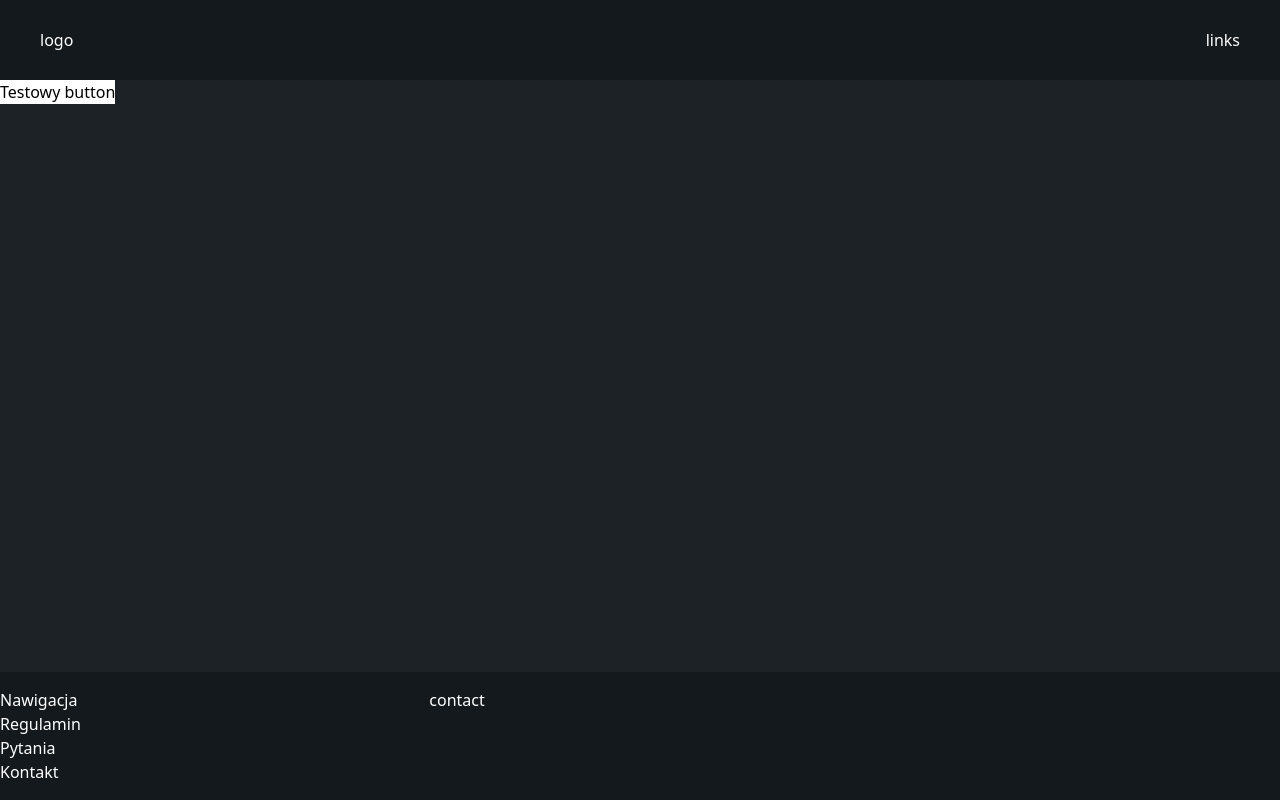
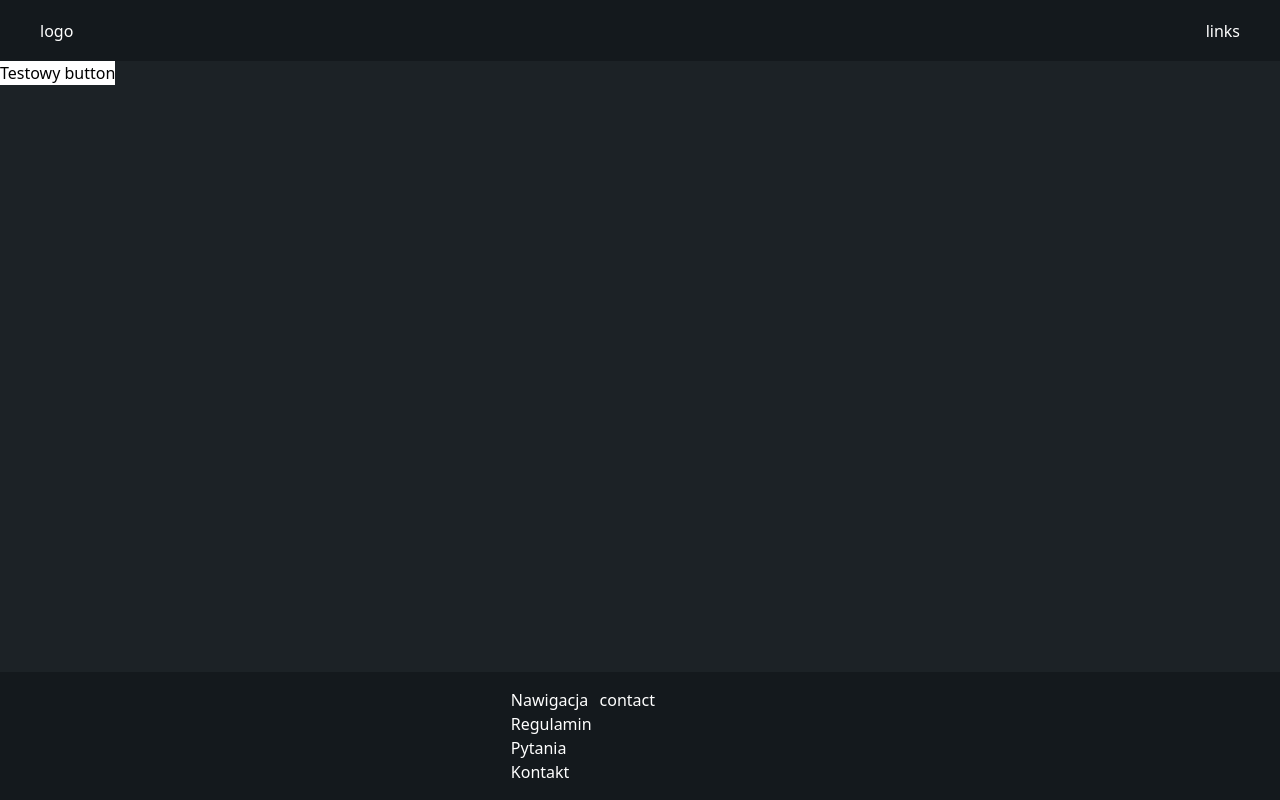
Before and after one commit to sebkk/fortguns-shop, a Next.js app: page / in a window 1280 px wide. Built offline with nearby package versions, Linux system fonts and the light colour scheme.

Commit message:
Add PublicLayout component; refactor layout structure and styling across pages

```diff
--- a/package.json
+++ b/package.json
@@ -10,6 +10,7 @@
   },
   "dependencies": {
     "classnames": "^2.5.1",
+    "clsx": "^2.1.1",
     "next": "15.1.6",
     "react": "^19.0.0",
     "react-dom": "^19.0.0"
--- /dev/null
+++ b/src/app/(public)/contact/layout.tsx
@@ -0,0 +1,11 @@
+import PublicLayout from '@/features/publicLayout/layout';
+
+type userLayoutProps = {
+  children: React.ReactNode;
+};
+
+const userLayout = async ({ children }: userLayoutProps) => {
+  return <PublicLayout>{children}</PublicLayout>;
+};
+
+export default userLayout;
--- a/src/app/layout.tsx
+++ b/src/app/layout.tsx
@@ -1,8 +1,8 @@
 import type { Metadata } from 'next';
 import { Geist, Geist_Mono } from 'next/font/google';
+import clsx from 'clsx';
+
 import './globals.css';
-import { Header } from '@/components/Header';
-import { Footer } from '@/components/Footer';
 
 const geistSans = Geist({
   variable: '--font-geist-sans',
@@ -26,10 +26,10 @@ const RootLayout = ({
 }>) => {
   return (
     <html lang='en'>
-      <body className={`bg-elevation-2 relative min-h-screen`}>
-        <Header />
-        <div className='h-content-container'>{children}</div>
-        <Footer />
+      <body
+        className={clsx('h-screen', geistSans.variable, geistMono.variable)}
+      >
+        {children}
       </body>
     </html>
   );
--- a/src/app/page.tsx
+++ b/src/app/page.tsx
@@ -1,12 +1,15 @@
 import { Button } from '@/components/Button';
+import PublicLayout from '@/features/publicLayout/layout';
 
 const Home = () => {
   return (
-    <main className='container h-full flex-1'>
-      <div className='flex flex-col items-center gap-4 sm:flex-row'>
-        <Button>Testowy button</Button>
-      </div>
-    </main>
+    <PublicLayout>
+      <main className='h-full'>
+        <div className='flex flex-col items-center gap-4 sm:flex-row'>
+          <Button>Testowy button</Button>
+        </div>
+      </main>
+    </PublicLayout>
   );
 };
 
--- a/src/components/Footer/Footer.tsx
+++ b/src/components/Footer/Footer.tsx
@@ -11,8 +11,8 @@ const links = [
 
 export const Footer = () => {
   return (
-    <footer className='bg-elevation-1 absolute bottom-0 h-auto w-full py-4 text-white'>
-      <div className='container grid grid-cols-3 gap-2'>
+    <footer className='flex h-auto w-full items-center justify-center bg-elevation-1 py-4 text-white'>
+      <div className='grid max-w-max-screen grid-cols-3 gap-2'>
         <nav>
           <h6>Nawigacja</h6>
           <ul>
--- a/src/features/contact/components/Contact.tsx
+++ b/src/features/contact/components/Contact.tsx
@@ -2,7 +2,9 @@
 
 const Contact = () => {
   return (
-    <div className='text-primary-15 flex h-fit w-full gap-4 bg-black'>asd</div>
+    <section className='flex h-full w-full flex-col items-center justify-center gap-6 bg-elevation-2 p-8 pt-6'>
+      <h1>contact</h1>
+    </section>
   );
 };
 
--- /dev/null
+++ b/src/features/publicLayout/layout.tsx
@@ -0,0 +1,20 @@
+'use client';
+
+import { Header } from '@/components/Header';
+import { Footer } from '@/components/Footer';
+
+type PublicLayoutProps = {
+  children: React.ReactNode;
+};
+
+const PublicLayout: React.FC<PublicLayoutProps> = ({ children }) => {
+  return (
+    <section className='flex h-full w-full flex-col bg-elevation-2'>
+      <Header />
+      <div className='h-full'>{children}</div>
+      <Footer />
+    </section>
+  );
+};
+
+export default PublicLayout;
--- a/tailwind.config.ts
+++ b/tailwind.config.ts
@@ -19,6 +19,9 @@ export default {
     './src/pages/**/*.{js,ts,jsx,tsx,mdx}',
     './src/components/**/*.{js,ts,jsx,tsx,mdx}',
     './src/app/**/*.{js,ts,jsx,tsx,mdx}',
+    './src/features/**/*.{js,ts,jsx,tsx,mdx}',
+    './src/**/*.{js,ts,jsx,tsx,mdx}',
+    './public/**/*.html',
   ],
   theme: {
     extend: {
```
Also changed, not shown: 1 other file (tests, documents, lock files or other folders).
